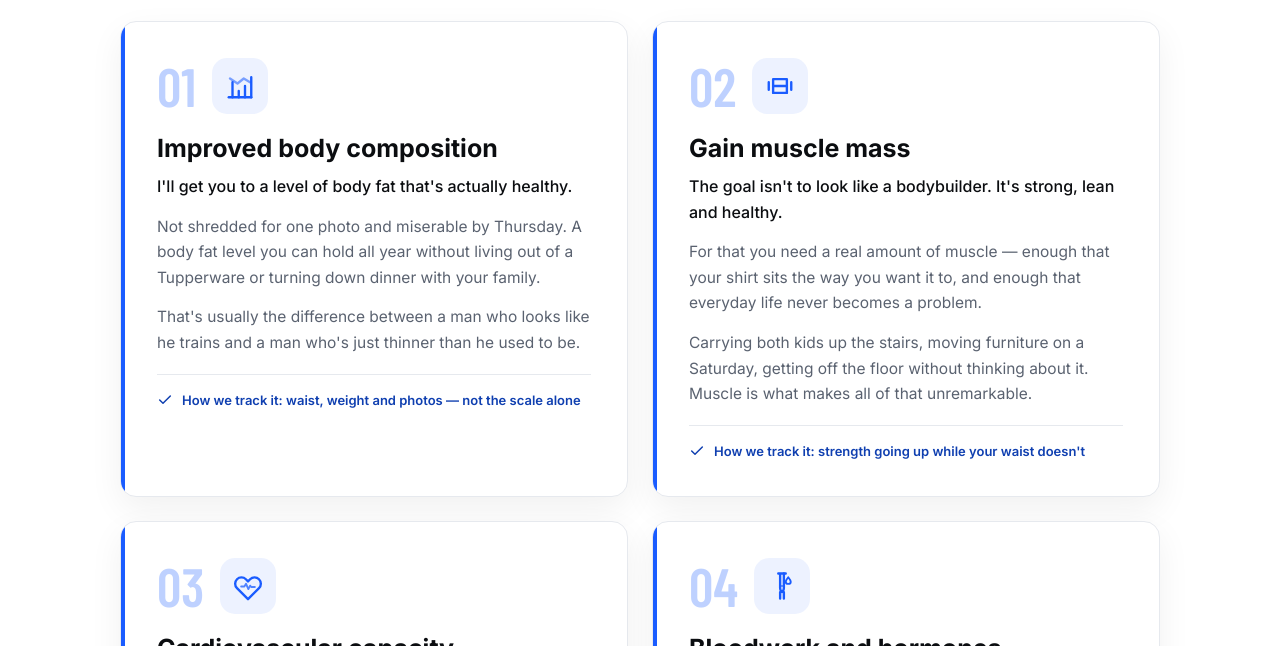
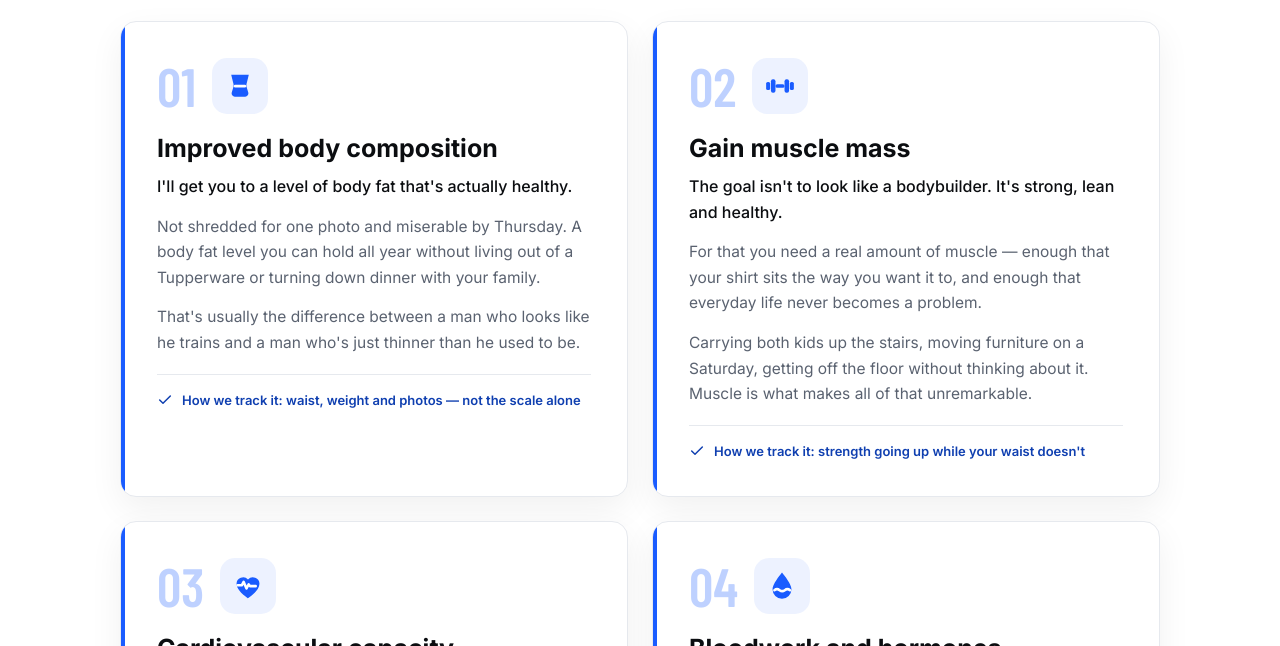
Before and after one commit to julianhierro/trt-guy-coaching, a website: page pillars.html in a window 1280 px wide. Shown: the part 306-952 px from the top of the page. Drawn offline with nearby package versions, Linux system fonts and the light colour scheme; no server answers.

Commit message:
Solid duotone pillar icons

```diff
--- a/pillars.html
+++ b/pillars.html
@@ -47,7 +47,7 @@ h1{font-family:var(--display);font-size:clamp(34px,5.4vw,62px);line-height:1.04;
 .p-num{font-family:var(--display);font-size:clamp(40px,4.6vw,54px);line-height:.9;color:var(--acc);opacity:.28}
 .p-ico{flex:none;width:56px;height:56px;border-radius:15px;background:var(--acc-soft);
   display:flex;align-items:center;justify-content:center;color:var(--acc)}
-.p-ico svg{width:30px;height:30px}
+.p-ico svg{width:32px;height:32px}
 
 .pillar h2{font-size:clamp(21px,2.3vw,25px);line-height:1.16;margin:0 0 11px}
 .pillar .p-said{margin:0 0 14px;font-size:16px;line-height:1.6;color:var(--txt);font-weight:500}
@@ -136,10 +136,9 @@ h1{font-family:var(--display);font-size:clamp(34px,5.4vw,62px);line-height:1.04;
       <div class="p-top">
         <span class="p-num">01</span>
         <span class="p-ico">
-          <svg viewBox="0 0 24 24" fill="none" stroke="currentColor" stroke-width="1.9" stroke-linecap="round" stroke-linejoin="round">
-            <path d="M3 21h18"/>
-            <path d="M6 21V9M11 21v-5M16 21v-9M21 21V5"/>
-            <path d="m4 6 6 4 5-4 5 3" opacity=".55"/>
+          <svg viewBox="0 0 24 24" fill="currentColor" aria-hidden="true">
+            <path d="M5.4 3.6h13.2l-1.7 6.9a4.6 4.6 0 0 0 .1 2.5l1.2 3.9a2.4 2.4 0 0 1-2.3 3.1H8.1a2.4 2.4 0 0 1-2.3-3.1l1.2-3.9a4.6 4.6 0 0 0 .1-2.5z"/>
+            <rect x="7.4" y="11.1" width="9.2" height="2.1" rx="1.05" fill="#fff"/>
           </svg>
         </span>
       </div>
@@ -159,8 +158,12 @@ h1{font-family:var(--display);font-size:clamp(34px,5.4vw,62px);line-height:1.04;
       <div class="p-top">
         <span class="p-num">02</span>
         <span class="p-ico">
-          <svg viewBox="0 0 24 24" fill="none" stroke="currentColor" stroke-width="1.9" stroke-linecap="round" stroke-linejoin="round">
-            <path d="M6.5 6.5h11v11h-11z"/><path d="M3 9v6M21 9v6M6.5 12h11"/>
+          <svg viewBox="0 0 24 24" fill="currentColor" aria-hidden="true">
+            <rect x="1.6" y="9" width="3" height="6" rx="1.2"/>
+            <rect x="5.2" y="6.9" width="3.4" height="10.2" rx="1.5"/>
+            <rect x="8.6" y="10.6" width="6.8" height="2.8" rx="1.4"/>
+            <rect x="15.4" y="6.9" width="3.4" height="10.2" rx="1.5"/>
+            <rect x="19.4" y="9" width="3" height="6" rx="1.2"/>
           </svg>
         </span>
       </div>
@@ -180,9 +183,9 @@ h1{font-family:var(--display);font-size:clamp(34px,5.4vw,62px);line-height:1.04;
       <div class="p-top">
         <span class="p-num">03</span>
         <span class="p-ico">
-          <svg viewBox="0 0 24 24" fill="none" stroke="currentColor" stroke-width="1.9" stroke-linecap="round" stroke-linejoin="round">
-            <path d="M20.8 6.6a5 5 0 0 0-7.1 0L12 8.3l-1.7-1.7a5 5 0 0 0-7.1 7.1l8.8 8.8 8.8-8.8a5 5 0 0 0 0-7.1z"/>
-            <path d="M6.5 12.4h2.6l1.3-2.2 1.9 4.3 1.4-2.8.9 1.1h2.9" stroke-width="1.5" opacity=".75"/>
+          <svg viewBox="0 0 24 24" fill="currentColor" aria-hidden="true">
+            <path d="M12 21.2S3.4 15.7 3.4 10.3a4.9 4.9 0 0 1 8.6-3.2 4.9 4.9 0 0 1 8.6 3.2c0 5.4-8.6 10.9-8.6 10.9z"/>
+            <path d="M4.2 11.5h3.1l1.4-2.6 2.2 5 1.6-3.2 1 1.4h4.3" fill="none" stroke="#fff" stroke-width="1.9" stroke-linecap="round" stroke-linejoin="round"/>
           </svg>
         </span>
       </div>
@@ -203,11 +206,9 @@ h1{font-family:var(--display);font-size:clamp(34px,5.4vw,62px);line-height:1.04;
       <div class="p-top">
         <span class="p-num">04</span>
         <span class="p-ico">
-          <svg viewBox="0 0 24 24" fill="none" stroke="currentColor" stroke-width="1.9" stroke-linecap="round" stroke-linejoin="round">
-            <path d="M9 2h6M10.5 2v11.5a3.5 3.5 0 0 0 3 3.46V22"/>
-            <path d="M13.5 2v11.5a3.5 3.5 0 0 1-3 3.46V22"/>
-            <path d="M10.5 12h3" stroke-width="1.5" opacity=".6"/>
-            <path d="M19 8.5c0 1-.9 1.8-2 1.8s-2-.8-2-1.8S17 5 17 5s2 2.5 2 3.5z" stroke-width="1.5"/>
+          <svg viewBox="0 0 24 24" fill="currentColor" aria-hidden="true">
+            <path d="M12 1.9c1.9 2.3 7.1 8.9 7.1 12.5a7.1 7.1 0 0 1-14.2 0C4.9 10.8 10.1 4.2 12 1.9z"/>
+            <path d="M6.3 15.1c1.4-1.1 2.5-1.1 3.9 0s2.5 1.1 3.9 0 2.5-1.1 3.9 0" fill="none" stroke="#fff" stroke-width="1.9" stroke-linecap="round" stroke-linejoin="round"/>
           </svg>
         </span>
       </div>
```
